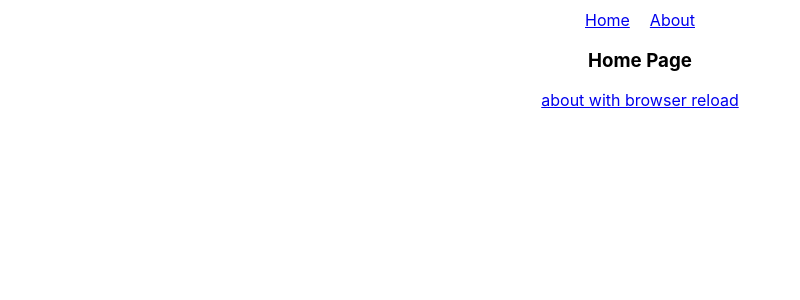
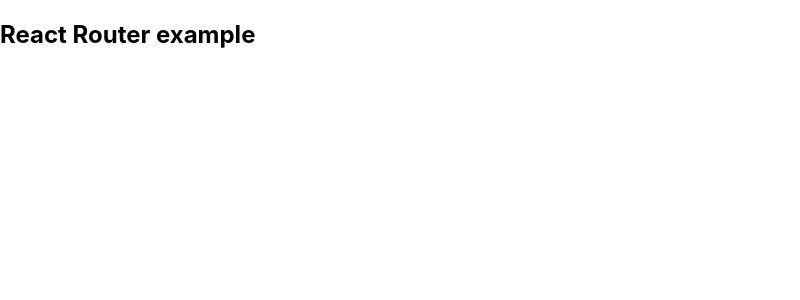
Before and after one commit to learnwithparam/react-router-series, a React (Create React App) app: page / in a window 1280 px wide. Shown: the top 300 px of the page, without its empty margins (0-800 px from the left). Built offline with nearby package versions, Linux system fonts and the light colour scheme.

Commit message:
fix: basic state

```diff
--- a/src/App.css
+++ b/src/App.css
@@ -1,8 +1 @@
-.App {
-  text-align: center;
-  margin: 10px;
-}
-
-a {
-  margin: 0 10px;
-}
+/* styles will come here */
--- a/src/App.js
+++ b/src/App.js
@@ -1,29 +1,10 @@
 import React from 'react';
-import { Link, BrowserRouter as Router, Route } from 'react-router-dom';
 import './App.css';
-
-const IndexPage = () => {
-  return (
-    <h3>Home Page</h3>
-  );
-};
-
-const AboutPage = () => {
-  return (
-    <h3>About Page</h3>
-  );
-};
 
 const App = () => {
   return (
     <section className="App">
-      <Router>
-        <Link to="/">Home</Link>
-        <Link to="/about">About</Link>
-        <Route exact path="/" component={IndexPage} />
-        <Route exact path="/about" component={AboutPage} />
-      </Router>
-      <a href="/about">about with browser reload</a>
+      <h1>React Router example</h1>
     </section>
   );
 };
```
